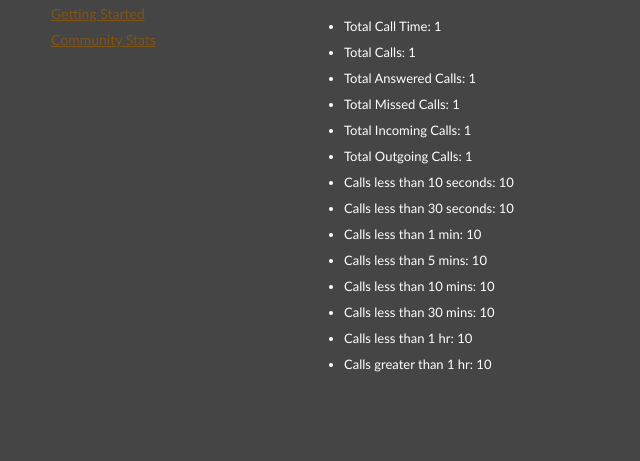
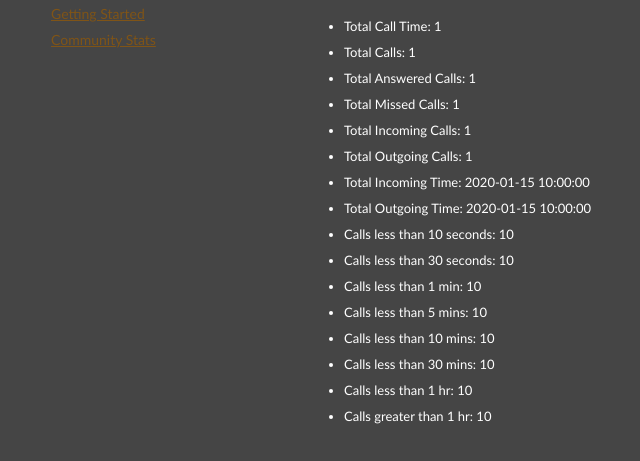
Before and after one commit to wasauce/calltrendsappengine, a Python web app: template templates/mystats.html in a window 1280 px wide. Shown: the part 322-783 px from the top of the page, without its empty margins (176-816 px from the left). Run offline with Jinja, Linux system fonts and the light colour scheme; the template is opened without the code that fills it: most values are stand-ins (such as "Sample title", 1, 10 or a date in 2020); grey boxes marked "Sample" are stand-in pictures.

Commit message:
final changes before sleep

```diff
--- a/templates/mystats.html
+++ b/templates/mystats.html
@@ -20,6 +20,8 @@
                   <li>Total Missed Calls: {{total_missed_type}}</li>
                   <li>Total Incoming Calls: {{total_incoming_type}}</li>
                   <li>Total Outgoing Calls: {{total_outgoing_type}}</li>
+                  <li>Total Incoming Time: {{total_incoming_time}}</li>
+                  <li>Total Outgoing Time: {{total_outgoing_time}}</li>
                   <li>Calls less than 10 seconds: {{duration_10_seconds}}</li>
                   <li>Calls less than 30 seconds: {{duration_30_seconds}}</li>
                   <li>Calls less than 1 min: {{duration_1_min}}</li>
```
Also changed, not shown: main.py (+35 -3 lines).
